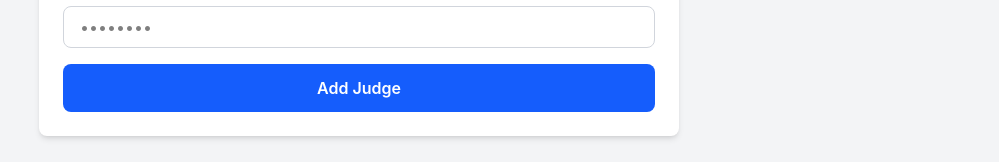
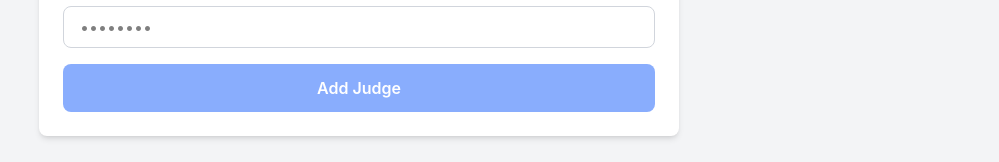
Before and after one commit to AF-Nexus21/af-nexus, a Next.js app: page /intrams/admin/add-judge in a window 1280 px wide. Shown: the part 412-574 px from the top of the page, without its empty margins (281-1280 px from the left). Built offline with nearby package versions, Linux system fonts and the light colour scheme; no server answers.

Commit message:
Added strict validation to Add Judge page

```diff
--- a/app/intrams/admin/add-judge/page.tsx
+++ b/app/intrams/admin/add-judge/page.tsx
@@ -15,9 +15,16 @@ export default function AddJudgePage() {
   const [message, setMessage] = useState<string | null>(null);
   const [messageType, setMessageType] = useState<"error" | "success" | "">("");
 
+  const isFormComplete =
+    name.trim() &&
+    email.trim() &&
+    password.length >= 8 &&
+    confirmPassword.length >= 8;
+
   const validateForm = () => {
     if (!name.trim()) return "Judge Name is required.";
     if (!email.trim()) return "Email is required.";
+    if (!email.includes("@")) return "Email must be a valid email address.";
     if (password.length < 8) return "Password must be at least 8 characters long.";
     if (!/[A-Z]/.test(password)) return "Password must contain at least one uppercase letter.";
     if (!/[0-9]/.test(password)) return "Password must contain at least one number.";
@@ -203,7 +210,7 @@ export default function AddJudgePage() {
 
             <button
               type="submit"
-              disabled={loading}
+              disabled={!isFormComplete || loading}
               className="w-full rounded-lg bg-blue-600 px-6 py-3 font-semibold text-white transition hover:bg-blue-700 disabled:opacity-50 disabled:cursor-not-allowed"
             >
               {loading ? "Loading..." : "Add Judge"}
```
